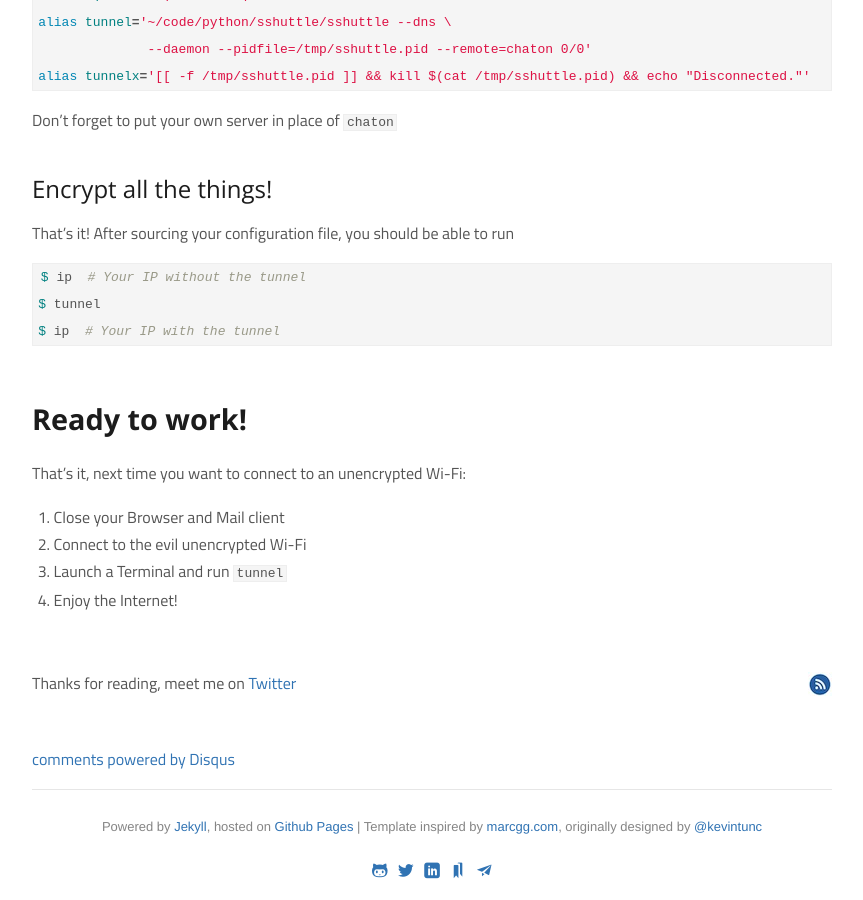
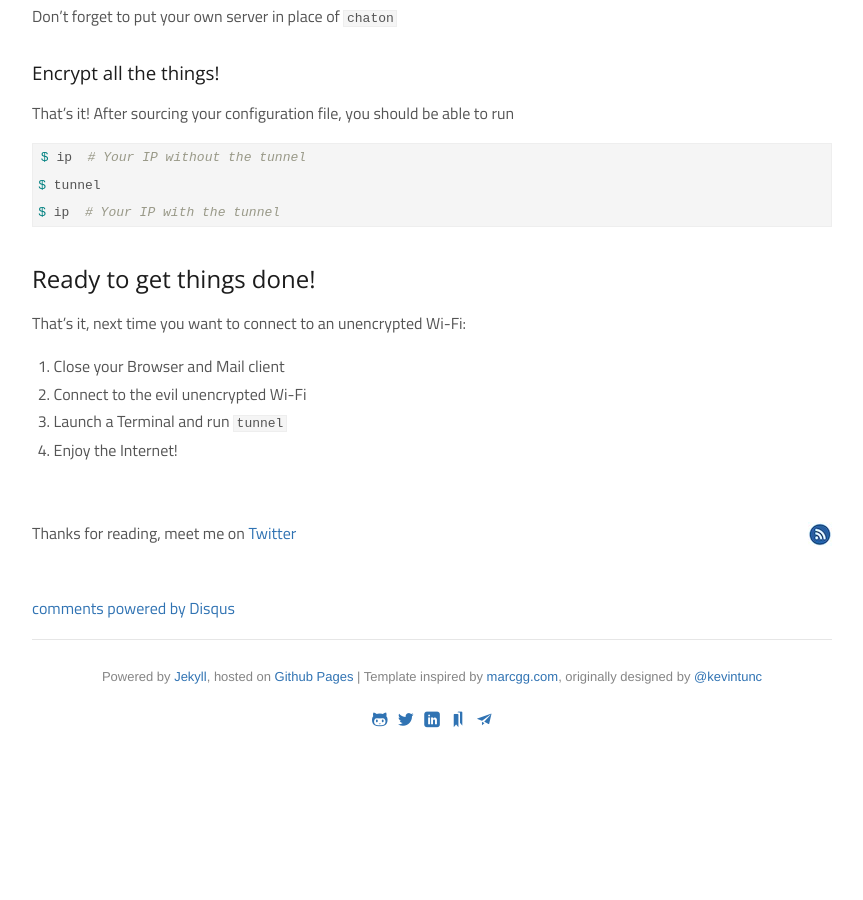
Before and after one commit to ssaunier/ssaunier.github.io, a Jekyll site: the page built from _posts/2013-11-06-stay-safe-on-unencrypted-public-wi-fi-networks.markdown, in a window 1280 px wide and 900 px high, scrolled down 1798 px. Shown: the whole window, without its empty margins (208-1071 px from the left). Built offline with Jekyll 4.4.1, drawn with Linux system fonts in a browser that asks for light colours; comment, search, counter and statistics services are not loaded; after the commit the page ends 2548 px from its top, so only the background shows below that.

Commit message:
Fix title hierarchy

```diff
--- a/_posts/2013-11-06-stay-safe-on-unencrypted-public-wi-fi-networks.markdown
+++ b/_posts/2013-11-06-stay-safe-on-unencrypted-public-wi-fi-networks.markdown
@@ -15,20 +15,20 @@
 [Firesheep](http://codebutler.github.io/firesheep/tc12/). Here is a solution to
 keep your Linux or Mac laptop safe.
 
-# Tunnelling to the rescue
+## Tunnelling to the rescue
 
 We want to encrypt all data passing through this public wi-fi. We can use a
 transparent proxy which will forward all your network traffic through a SSH
 connection to a server of yours, using [sshuttle](https://github.com/apenwarr/sshuttle).
 
-## Pre-requisites: somewhere to SSH
+### Pre-requisites: somewhere to SSH
 
 If you don't already own a server with SSH access, you can use AWS EC2 and create
 a free micro-instance through your [AWS Console](https://console.aws.amazon.com/ec2/v2/home).
 It's really easy. When creating the instance, you will be provided with a `.pem` file.
 Put it in your `~/.ssh` folder and `chmod 600` it.
 
-## (Optional) Use your domain
+### (Optional) Use your domain
 
 You can setup a CNAME with your domain name if you own one. I named my micro-instance
 `chaton`, kitten in French.
@@ -41,7 +41,7 @@
 You can skip this step and use the public DNS name of your instance instead. Just
 replace each mention of `chaton.saunier.me` in the following snippets.
 
-## Setup an SSH config
+### Setup an SSH config
 
 Open your `~/.ssh/config` file and add a new configuration for this host.
 
@@ -60,7 +60,7 @@
 
 (If it does not work, make sure to `chmod 600 ~/.ssh/config`)
 
-## Get sshuttle
+### Get sshuttle
 
 You need to clone the github repository. For instance:
 
@@ -74,7 +74,7 @@
 The last line is here to manually check that `sshuttle` behaves correctly.
 On Mac OSX, you may need to reboot.
 
-## Create handy aliases
+### Create handy aliases
 
 Open your `.aliases` file or your `.zshrc` / `.bashrc`, and put the following
 two lines:
@@ -88,7 +88,7 @@
 
 Don't forget to put your own server in place of `chaton`
 
-## Encrypt all the things!
+### Encrypt all the things!
 
 That's it! After sourcing your configuration file, you should be able to run
 
@@ -98,7 +98,7 @@
 $ ip  # Your IP with the tunnel
 {% endhighlight %}
 
-# Ready to work!
+## Ready to get things done!
 
 That's it, next time you want to connect to an unencrypted Wi-Fi:
 
```
